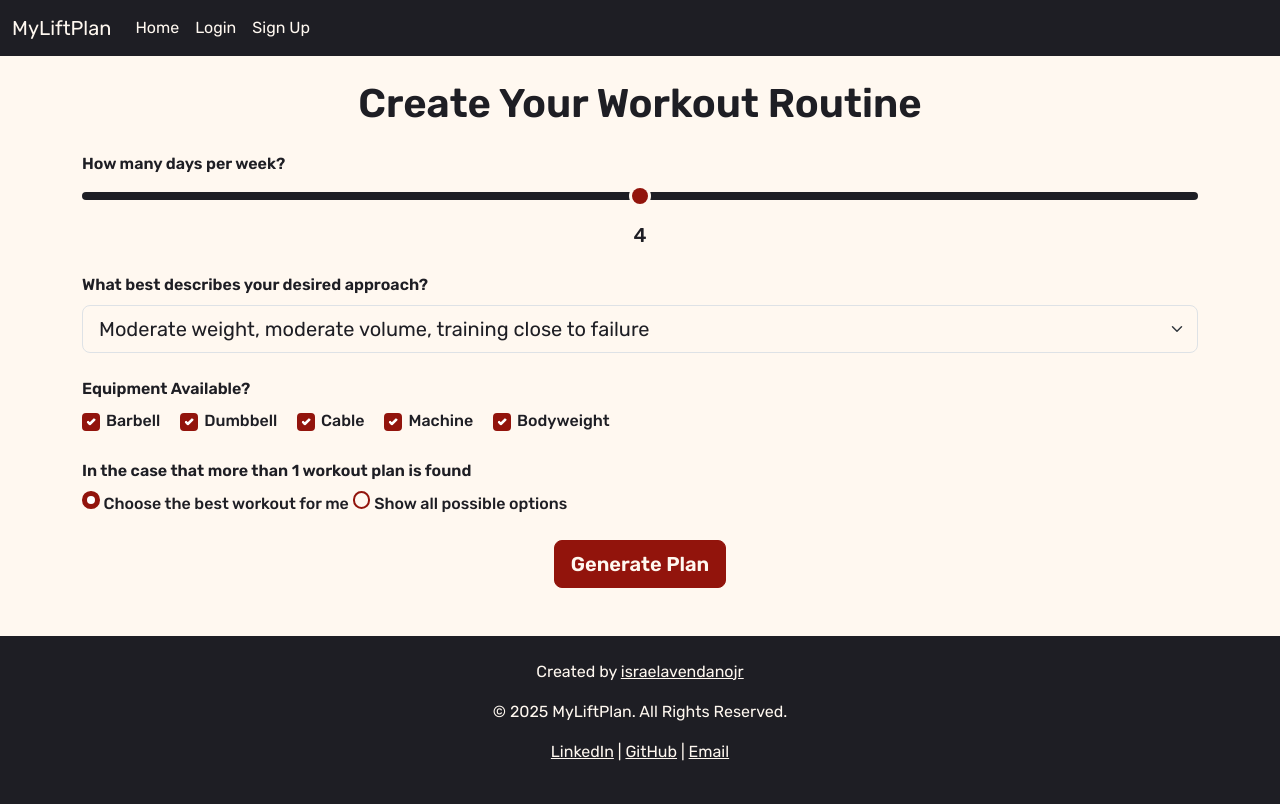
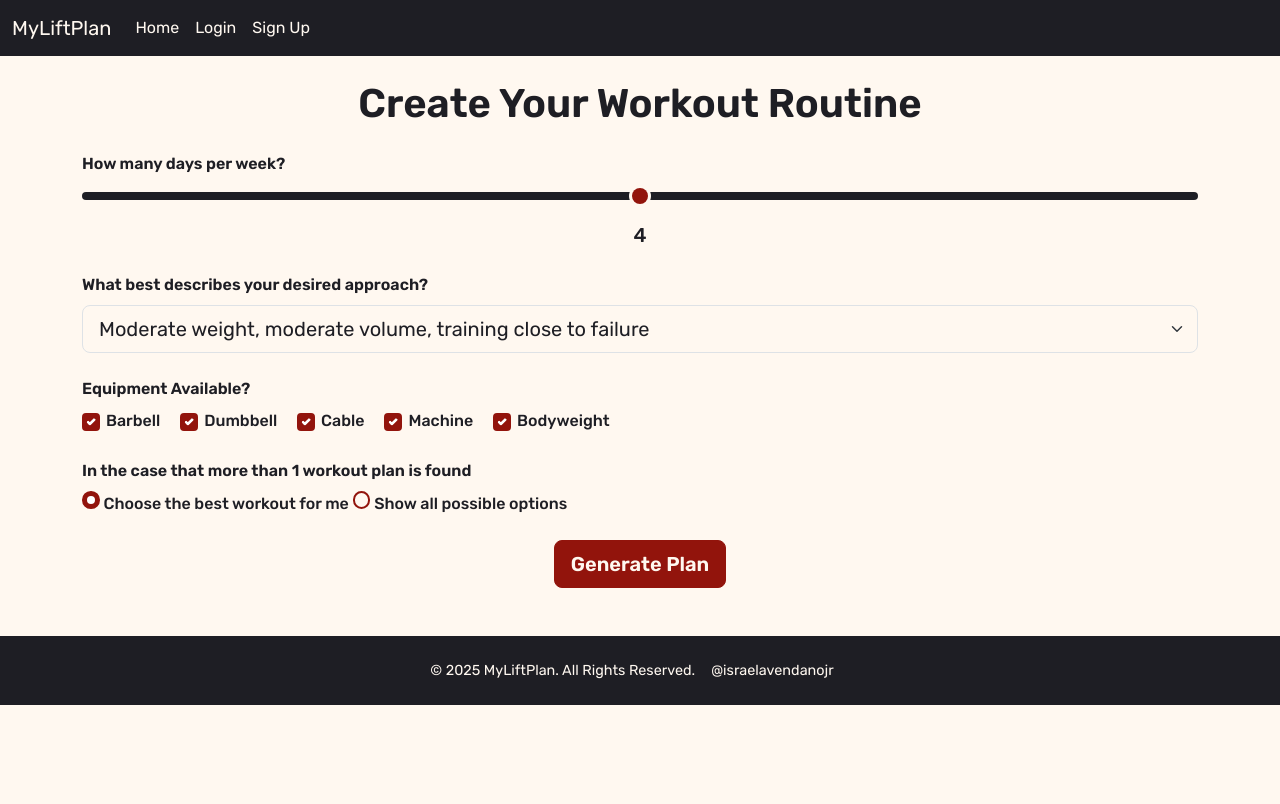
Before and after one commit to israelavendanojr/workout-generator, a Flask app: page / in a window 1280 px wide. After the commit the page ends 705 px from the top, so only its background shows below. Run offline with Flask 3, Linux system fonts and the light colour scheme.

Commit message:
better footer

```diff
--- a/website/templates/base.html
+++ b/website/templates/base.html
@@ -7,6 +7,31 @@
   <link href="https://cdn.jsdelivr.net/npm/bootstrap@5.3.0/dist/css/bootstrap.min.css" rel="stylesheet">
   <link rel="stylesheet" href="{{ url_for('static', filename='styles.css') }}">
   <title>{% block title %} Base {% endblock %}</title>
+
+  <style>
+    /* Ensure the body takes full height and flexbox is applied */
+    html, body {
+      height: 100%;
+      margin: 0;
+      display: flex;
+      flex-direction: column;
+    }
+
+    /* Content should grow to take available space */
+    .content {
+      flex-grow: 1;
+    }
+
+    /* Footer styling */
+    footer {
+      background-color: #343a40;
+      color: #fff;
+      text-align: center;
+      padding: 20px 0;
+      margin-top: auto; /* Push the footer to the bottom */
+    }
+  </style>
+
 </head>
 
 <body class="text-dark">
@@ -69,14 +94,23 @@
 
 <footer class="bg-dark text-light text-center py-4 mt-5">
   <div class="container">
-    <p>Created by <a href="https://www.israelavendanojr.com/" target="_blank" class="text-light">israelavendanojr</a></p>
-    <p>&copy; 2025 MyLiftPlan. All Rights Reserved.</p>
-    <p>
-      <a href="https://linkedin.com/in/israelavendanojr" target="_blank" class="text-light">LinkedIn</a> |
-      <a href="https://github.com/israelavendanojr" target="_blank" class="text-light">GitHub</a> |
-      <a href="mailto:israelavendanojr@gmail.com" class="text-light">Email</a>
-    </p>
+    <div class="d-flex justify-content-center align-items-center">
+      <p class="mb-0 me-3">&copy; 2025 MyLiftPlan. All Rights Reserved.</p>
+      <a href="https://www.israelavendanojr.com/" target="_blank" class="text-light me-3">@israelavendanojr</a>
+    </div>
   </div>
 </footer>
 
+<style>
+  footer {
+    font-size: 0.9rem; /* Slightly smaller text for a more compact look */
+  }
+  footer a {
+    text-decoration: none;
+  }
+  footer a:hover {
+    text-decoration: underline;
+  }
+</style>
+
 </html>
```
Also changed, not shown: website/static/styles.css (line endings or trailing spaces).
